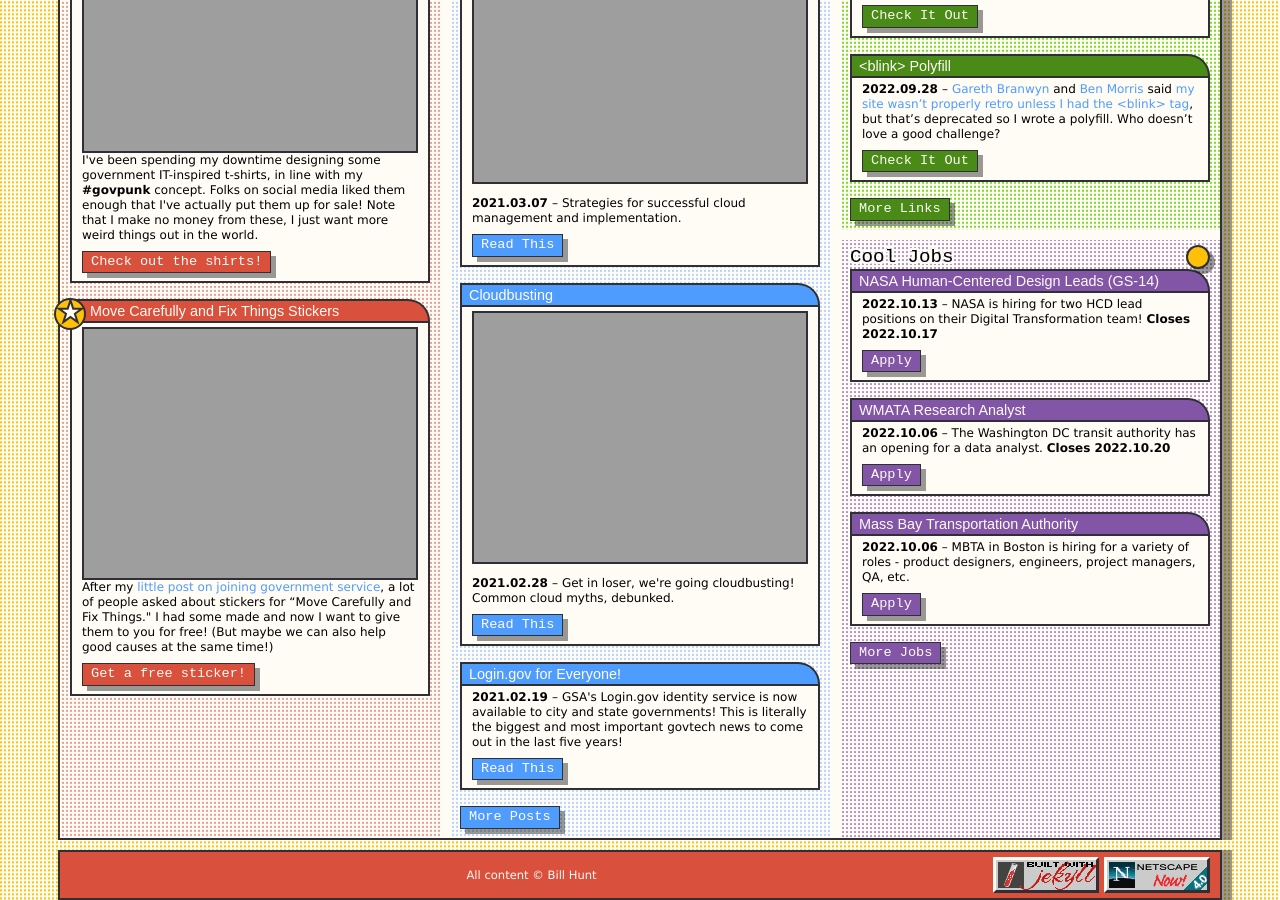
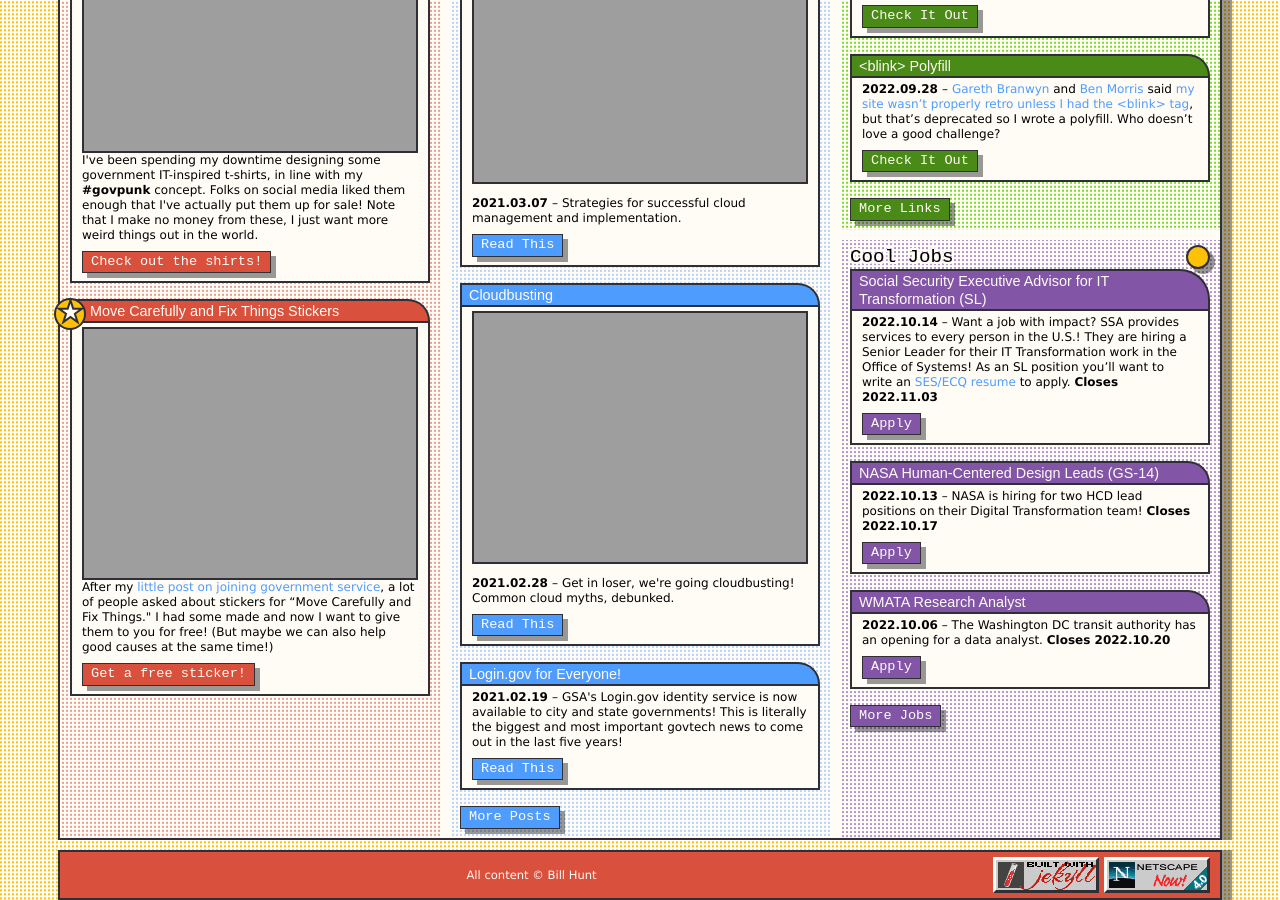
Before and after one commit to krusynth/billhunt.dev, a Jekyll site: the page built from index.md, in a window 1280 px wide and 900 px high, scrolled down 625 px. Built offline with Jekyll 4.4.1, drawn with Linux system fonts in a browser that asks for light colours; some web fonts are replaced.

Commit message:
Content updates.

```diff
--- a/_data/jobs.yml
+++ b/_data/jobs.yml
@@ -1,3 +1,9 @@
+- title: Social Security Executive Advisor for IT Transformation (SL)
+  url: https://www.usajobs.gov/job/683007400
+  date: 2022-10-14
+  closes: 2022-11-03
+  content: Want a job with impact? SSA provides services to every person in the U.S.! They are hiring a Senior Leader for their IT Transformation work in the Office of Systems! As an SL position you'll want to write an [SES/ECQ resume](https://www.opm.gov/policy-data-oversight/senior-executive-service/executive-core-qualifications/) to apply.
+
 - title: NASA Human-Centered Design Leads (GS-14)
   url: https://www.usajobs.gov/job/682558400
   date: 2022-10-13
```
